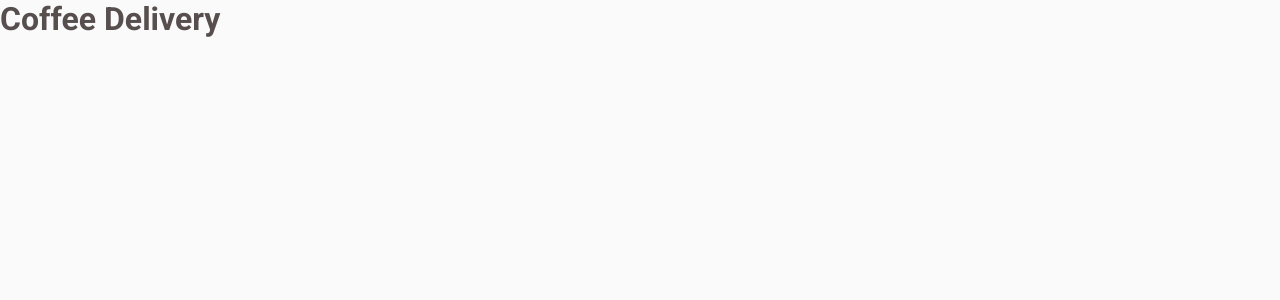
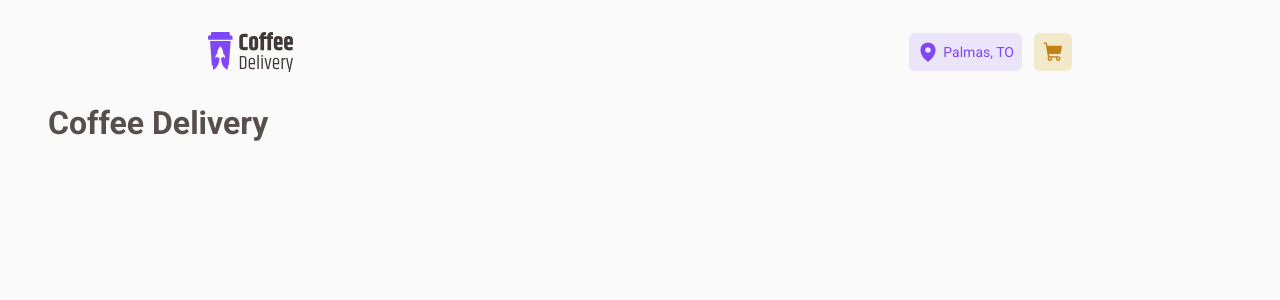
Before and after one commit to elioenays/coffee-delivery, a React (Vite) app: page / in a window 1280 px wide. Shown: the top 300 px of the page. Built offline with nearby package versions, Linux system fonts and the light colour scheme; the HTML template or start-up script is replaced by a standard one.

Commit message:
Implementando Header

```diff
--- a/package.json
+++ b/package.json
@@ -10,8 +10,10 @@
     "preview": "vite preview"
   },
   "dependencies": {
+    "@phosphor-icons/react": "^2.0.10",
     "react": "^18.2.0",
     "react-dom": "^18.2.0",
+    "react-router-dom": "^6.14.2",
     "styled-components": "^6.0.5"
   },
   "devDependencies": {
--- a/src/App.tsx
+++ b/src/App.tsx
@@ -1,11 +1,15 @@
 import { ThemeProvider } from 'styled-components'
 import { defaultTheme } from './styles/themes/default'
 import { GlobalStyle } from './styles/global'
+import { BrowserRouter } from 'react-router-dom'
+import Router from './Router'
 
 export default function App() {
   return (
     <ThemeProvider theme={defaultTheme}>
-      <h1>Coffee Delivery</h1>
+      <BrowserRouter>
+        <Router />
+      </BrowserRouter>
       <GlobalStyle />
     </ThemeProvider>
   )
--- /dev/null
+++ b/src/Router.tsx
@@ -0,0 +1,19 @@
+import { Routes, Route } from 'react-router-dom'
+import DefaultLayout from './layouts/DefaultLayout'
+import Home from './pages/Home'
+
+export default function Router() {
+  return (
+    <Routes>
+      <Route
+        path='/'
+        element={<DefaultLayout />}
+      >
+        <Route
+          path='/'
+          element={<Home />}
+        />
+      </Route>
+    </Routes>
+  )
+}
--- /dev/null
+++ b/src/components/Header/index.tsx
@@ -0,0 +1,27 @@
+import { ActionsContainer, HeaderContainer, LocationContainer } from './styles'
+
+import logo from '../../assets/Logo.svg'
+import { MapPin, ShoppingCart } from '@phosphor-icons/react'
+
+export default function Header() {
+  return (
+    <HeaderContainer>
+      <img src={logo} />
+      <ActionsContainer>
+        <LocationContainer>
+          <MapPin
+            size={22}
+            weight='fill'
+          />
+          Palmas, TO
+        </LocationContainer>
+        <button>
+          <ShoppingCart
+            size={22}
+            weight='fill'
+          />
+        </button>
+      </ActionsContainer>
+    </HeaderContainer>
+  )
+}
--- /dev/null
+++ b/src/components/Header/styles.ts
@@ -0,0 +1,47 @@
+import { styled } from 'styled-components'
+
+export const HeaderContainer = styled.header`
+  display: flex;
+  justify-content: space-between;
+  align-items: center;
+
+  padding: 32px 160px;
+
+  button {
+    padding: 8px;
+    display: flex;
+    align-items: center;
+    justify-content: center;
+
+    border: none;
+    border-radius: 6px;
+
+    background: ${(props) => props.theme['yellow-light']};
+
+    color: ${(props) => props.theme['yellow-dark']};
+  }
+`
+
+export const ActionsContainer = styled.div`
+  display: flex;
+  justify-content: center;
+  align-items: center;
+  gap: 0.75rem;
+
+  height: 2.375rem;
+`
+export const LocationContainer = styled.span`
+  display: flex;
+  align-items: center;
+  justify-content: center;
+  gap: 4px;
+
+  background: ${(props) => props.theme['purple-light']};
+
+  padding: 8px 8px;
+  border-radius: 6px;
+
+  color: ${(props) => props.theme['purple']};
+  font-size: 0.875rem;
+  line-height: 1.3;
+`
--- /dev/null
+++ b/src/layouts/DefaultLayout/index.tsx
@@ -0,0 +1,12 @@
+import { Outlet } from 'react-router-dom'
+import Header from '../../components/Header'
+import { LayoutContainer } from './styles'
+
+export default function DefaultLayout() {
+  return (
+    <LayoutContainer>
+      <Header />
+      <Outlet />
+    </LayoutContainer>
+  )
+}
--- /dev/null
+++ b/src/layouts/DefaultLayout/styles.tsx
@@ -0,0 +1,10 @@
+import { styled } from 'styled-components'
+
+export const LayoutContainer = styled.div`
+  max-width: 74rem;
+  height: calc(100vh - 10rem);
+  margin: 0 auto;
+
+  display: flex;
+  flex-direction: column;
+`
--- /dev/null
+++ b/src/pages/Home/index.tsx
@@ -0,0 +1,3 @@
+export default function Home() {
+  return <h1>Coffee Delivery</h1>
+}
```
Also changed, not shown: src/assets/Logo.svg (added), 1 other file (tests, documents, lock files or other folders).
